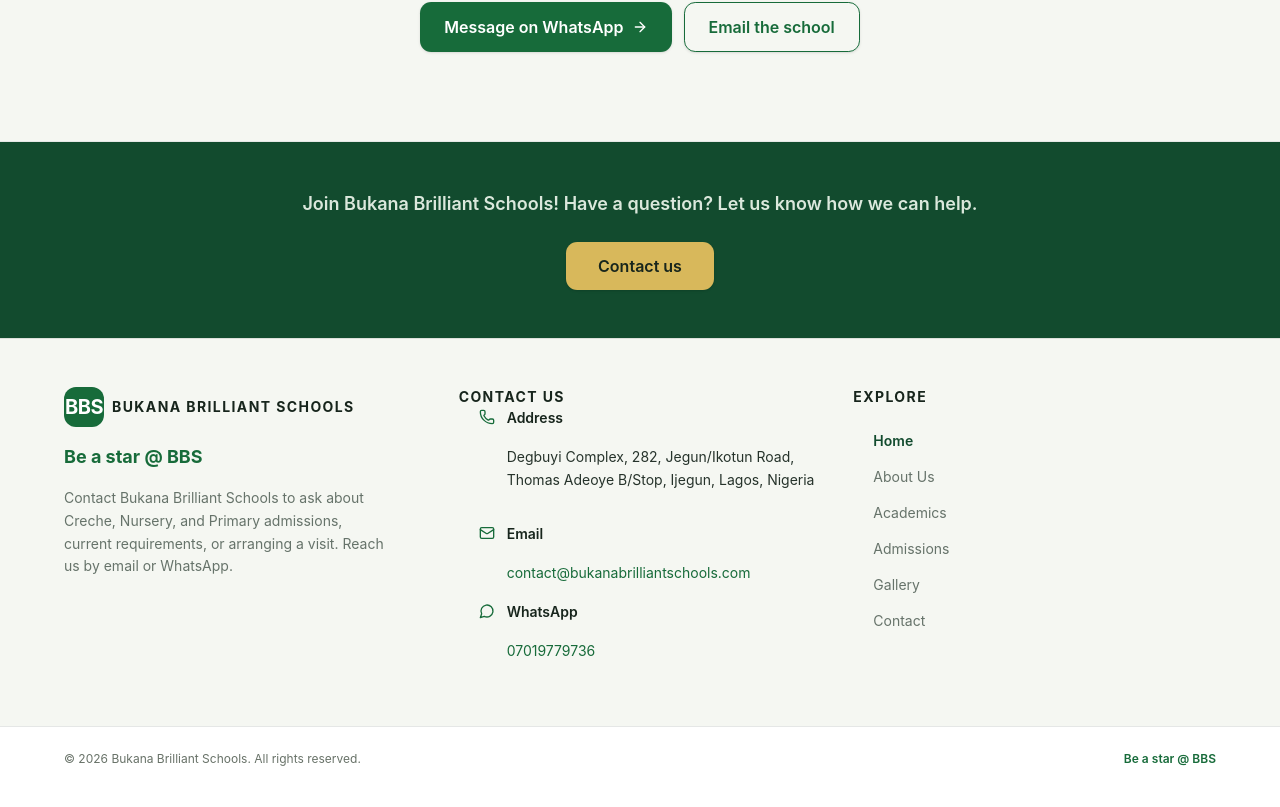
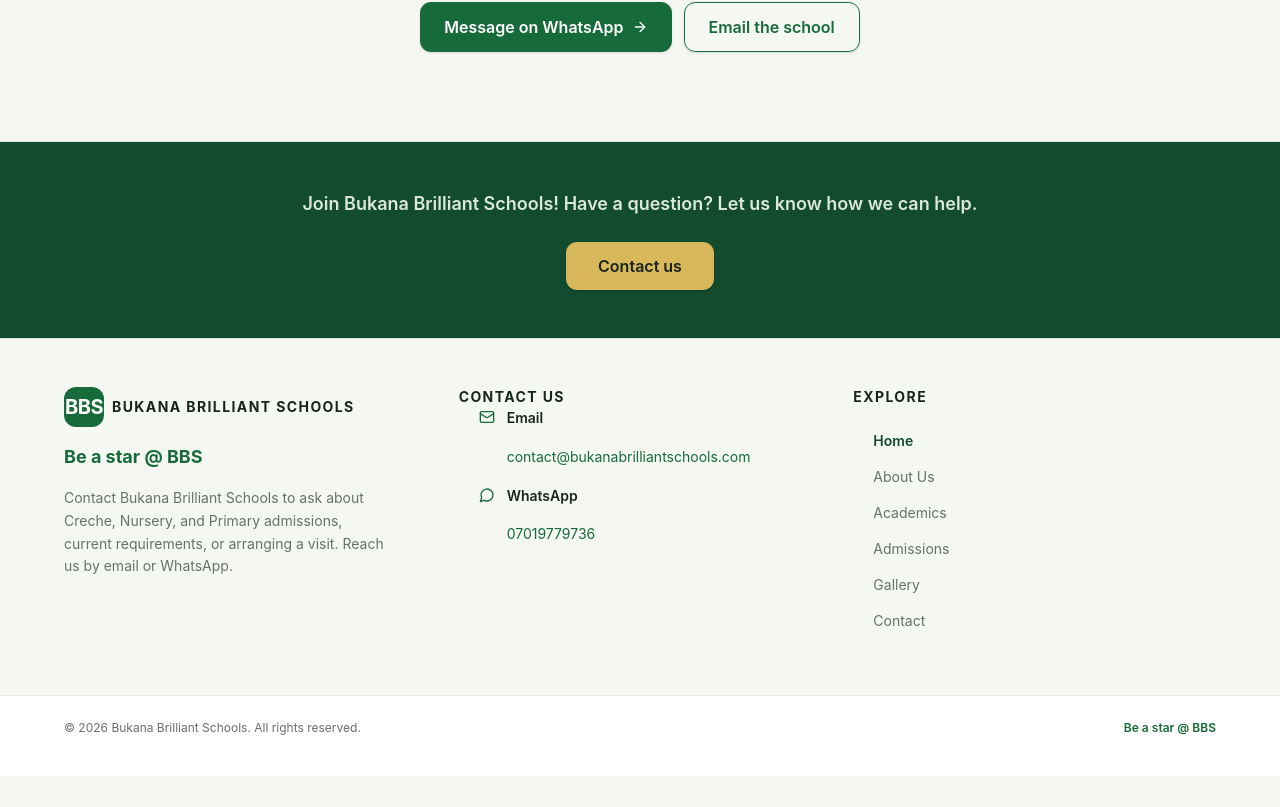
Before and after one commit to blinkzdlfx-cell/bukana-brilliant-schools, a React (Vite) app: page / in a window 1280 px wide. Shown: the part 2968-3775 px from the top of the page. After the commit the page ends 3744 px from the top, so only its background shows below. Built offline with nearby package versions, Linux system fonts and the light colour scheme.

Commit message:
Show only verified school contact information in the footer

```diff
--- a/src/components/layout/SiteFooter.jsx
+++ b/src/components/layout/SiteFooter.jsx
@@ -1,4 +1,4 @@
-import { Mail, Phone, MessageCircle, Facebook, Instagram } from 'lucide-react';
+import { Mail, MapPin, MessageCircle, Facebook, Instagram } from 'lucide-react';
 import { Button } from '@/components/ui/button.jsx';
 import { cn } from '@/lib/utils.js';
 import { contactCta, schoolProfile } from '@/data/school.js';
@@ -84,9 +84,9 @@ export function SiteFooter({ currentPath, onLinkClick }) {
                 Contact us
               </h2>
               <ul className="space-y-4 text-sm">
-                {contactData.address && (
+                {contactData.address && !contactData.addressPending && (
                   <li className="flex items-start gap-3 leading-relaxed">
-                    <Phone className="mt-0.5 h-4 w-4 shrink-0 text-brand" />
+                    <MapPin className="mt-0.5 h-4 w-4 shrink-0 text-brand" />
                     <div>
                       <p className="font-semibold text-ink-deep">Address</p>
                       <p className="text-ink">{contactData.address}</p>
```
